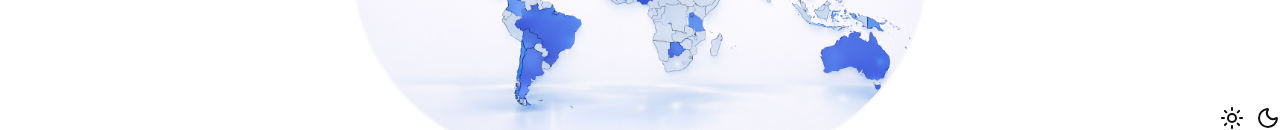
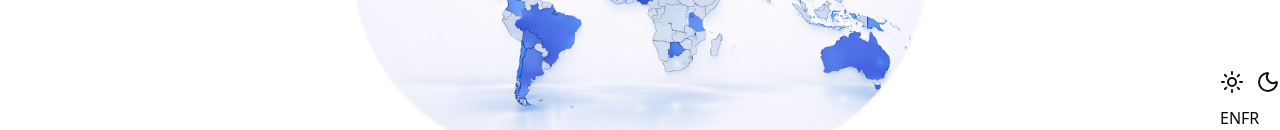
Before and after one commit to AmirHosseinRP/skatfx, a Next.js app: page / in a window 1280 px wide. Shown: the part 670-800 px from the top of the page. Built offline with nearby package versions, Linux system fonts and the light colour scheme.

Commit message:
feat: basic localisation implemented

```diff
--- a/package.json
+++ b/package.json
@@ -14,12 +14,15 @@
     "@radix-ui/react-slot": "^1.2.4",
     "class-variance-authority": "^0.7.1",
     "clsx": "^2.1.1",
+    "i18next": "^25.7.3",
+    "i18next-browser-languagedetector": "^8.2.0",
     "lucide-react": "^0.561.0",
     "motion": "^12.23.26",
     "next": "16.0.8",
     "next-themes": "^0.4.6",
     "react": "19.2.1",
     "react-dom": "19.2.1",
+    "react-i18next": "^16.5.1",
     "tailwind-merge": "^3.4.0"
   },
   "devDependencies": {
--- a/src/app/layout.tsx
+++ b/src/app/layout.tsx
@@ -3,9 +3,10 @@ import { Geist, Geist_Mono } from "next/font/google";
 import Script from "next/script";
 import { ThemeProvider } from "next-themes";
 import type { PropsWithChildren } from "react";
+import Layout from "~/components/atoms/Layout/Layout";
 
 import "~/shared/styles/globals.css";
-import Layout from "~/components/atoms/Layout/Layout";
+import "~/shared/i18n";
 
 const geistSans = Geist({
   variable: "--font-geist-sans",
--- a/src/app/page.tsx
+++ b/src/app/page.tsx
@@ -1,3 +1,4 @@
+import { LanguageSwitch } from "~/components/atoms/LanguageSwitch/LanguageSwitch";
 import ThemeToggle from "~/components/atoms/ThemeToggle/ThemeToggle";
 import Header from "~/views/Header/Header";
 import Hero from "~/views/Hero/Hero";
@@ -7,8 +8,9 @@ export default function Home() {
     <>
       <Header />
 
-      <div className="fixed bottom-0 right-0">
+      <div className="fixed bottom-0 right-0 flex flex-col gap-3">
         <ThemeToggle />
+        <LanguageSwitch />
       </div>
 
       <main className="mt-28 md:mt-36 px-7">
--- /dev/null
+++ b/src/components/atoms/LanguageSwitch/LanguageSwitch.tsx
@@ -0,0 +1,16 @@
+"use client";
+
+import i18n from "~/shared/i18n";
+
+export function LanguageSwitch() {
+  return (
+    <div>
+      <button type="button" onClick={() => i18n.changeLanguage("en")}>
+        EN
+      </button>
+      <button type="button" onClick={() => i18n.changeLanguage("fr")}>
+        FR
+      </button>
+    </div>
+  );
+}
--- /dev/null
+++ b/src/shared/i18n/index.ts
@@ -0,0 +1,32 @@
+"use client";
+
+import i18n from "i18next";
+import LanguageDetector from "i18next-browser-languagedetector";
+import { initReactI18next } from "react-i18next";
+
+import en from "~/shared/locales/en/common.json";
+import fr from "~/shared/locales/fr/common.json";
+
+if (!i18n.isInitialized) {
+  i18n
+    .use(LanguageDetector)
+    .use(initReactI18next)
+    .init({
+      fallbackLng: "en",
+      defaultNS: "common",
+      resources: {
+        en: { common: en },
+        fr: { common: fr },
+      },
+      detection: {
+        order: ["localStorage"],
+        caches: ["localStorage"],
+        lookupLocalStorage: "lang",
+      },
+      interpolation: {
+        escapeValue: false,
+      },
+    });
+}
+
+export default i18n;
--- /dev/null
+++ b/src/shared/i18n/types.ts
@@ -0,0 +1,11 @@
+import "react-i18next";
+import type common from "~/shared/locales/en/common.json";
+
+declare module "react-i18next" {
+  interface CustomTypeOptions {
+    defaultNS: "common";
+    resources: {
+      common: typeof common;
+    };
+  }
+}
--- /dev/null
+++ b/src/shared/locales/en/common.json
@@ -0,0 +1,5 @@
+{
+  "hero": {
+    "headline": "Strategic trading, backed by transparency"
+  }
+}
--- /dev/null
+++ b/src/shared/locales/fr/common.json
@@ -0,0 +1,5 @@
+{
+  "hero": {
+    "headline": "Trading stratégique, soutenu par la transparence"
+  }
+}
--- a/src/views/Hero/Hero.tsx
+++ b/src/views/Hero/Hero.tsx
@@ -1,3 +1,6 @@
+"use client";
+
+import { useTranslation } from "react-i18next";
 import ThemedImage from "~/components/atoms/ThemedImage/ThemedImage";
 import Typography from "~/components/atoms/Typography/Typography";
 import ScrollReveal from "~/components/molecules/ScrollReveal/ScrollReveal";
@@ -5,12 +8,15 @@ import { images } from "~/shared/libs/images";
 import ReviewBoxCount from "~/views/ReviewCountBox/ReviewCountBox";
 
 export default function Hero() {
+  const { t } = useTranslation();
+
   return (
     <section className="flex flex-col items-center">
       <div className="w-full max-w-xl flex flex-col gap-3 text-center">
         <ScrollReveal>
           <Typography variant="heading2" tagName="h1">
-            Strategic trading, backed by transparency<span className="text-prose-brand">.</span>
+            {t("hero.headline")}
+            <span className="text-prose-brand">.</span>
           </Typography>
         </ScrollReveal>
 
```
Also changed, not shown: 1 other file (tests, documents, lock files or other folders).
